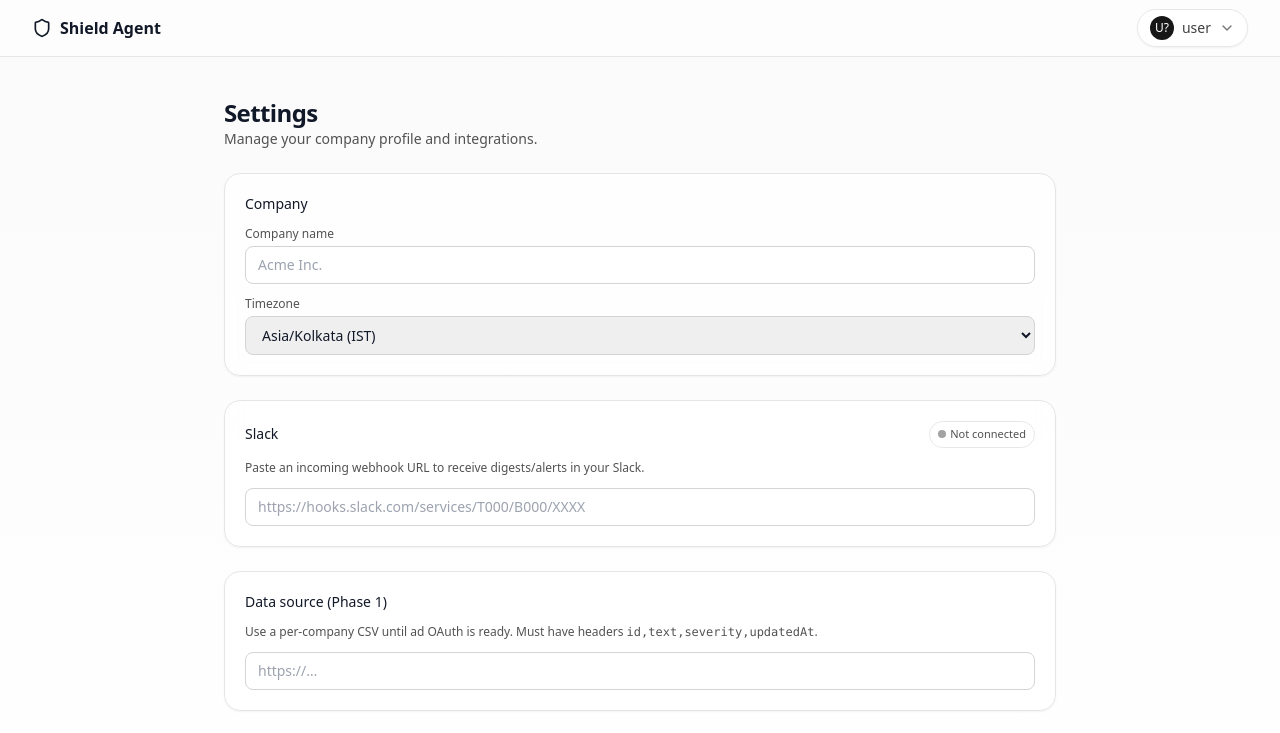
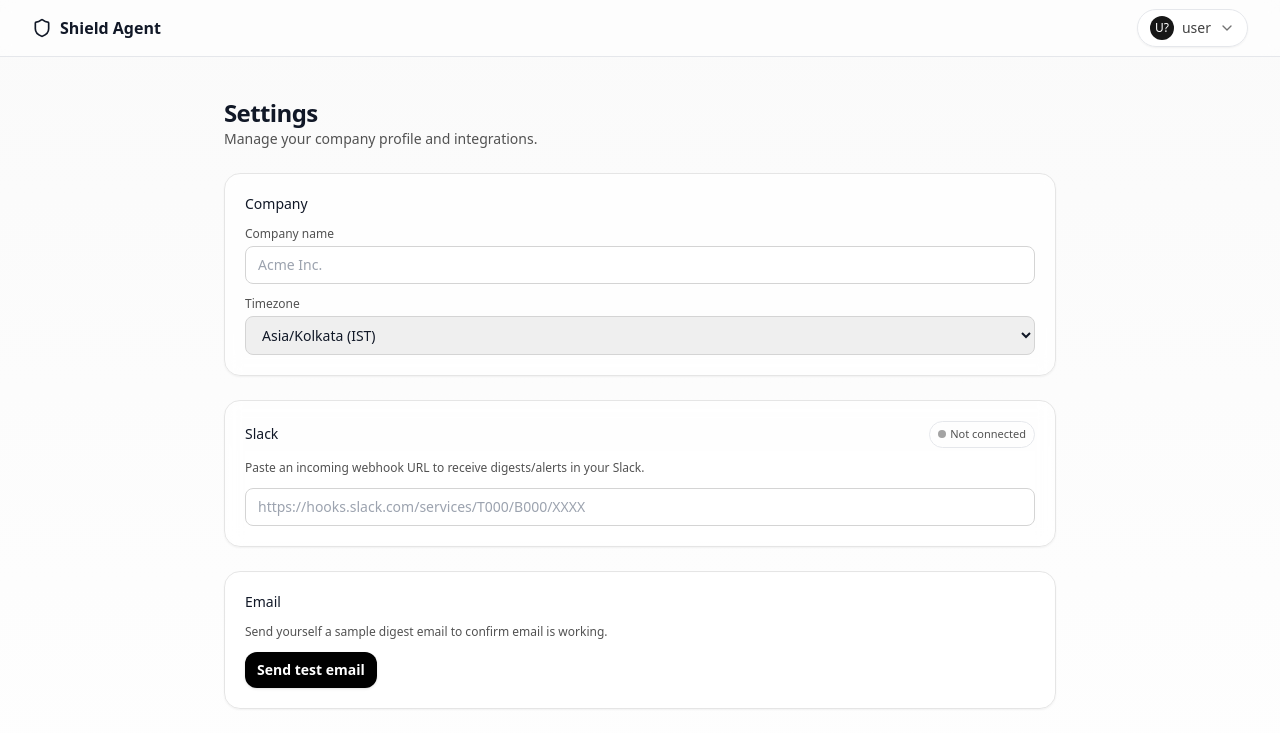
Before and after one commit to ragshubham/growth-agents, a Next.js app: page /settings in a window 1280 px wide. Shown: the top 733 px of the page. Built offline with nearby package versions, Linux system fonts and the light colour scheme; no server answers.

Commit message:
Settings: add Email test button and endpoint

```diff
--- a/app/settings/page.tsx
+++ b/app/settings/page.tsx
@@ -168,7 +168,6 @@ export default function SettingsPage() {
               className="w-full px-3 py-2 rounded-lg border border-neutral-300 text-sm"
             />
 
-            {/* gentle validation hint */}
             {!slackConnected && form.slackWebhookUrl.trim() && (
               <p className="text-[11px] text-amber-700">
                 This doesn’t look like a Slack webhook. Expected format:
@@ -176,11 +175,19 @@ export default function SettingsPage() {
               </p>
             )}
 
-            {/* Send test button (only when connected) */}
             {slackConnected && <SendSlackTest />}
           </section>
 
-          {/* Data source (Phase 1 CSV) */}
+          {/* Email */}
+          <section className="rounded-2xl border border-neutral-200 bg-white/70 p-5 shadow-sm backdrop-blur space-y-3">
+            <h2 className="text-sm font-medium">Email</h2>
+            <p className="text-xs text-neutral-600">
+              Send yourself a sample digest email to confirm email is working.
+            </p>
+            <SendEmailTest />
+          </section>
+
+          {/* Data source */}
           <section className="rounded-2xl border border-neutral-200 bg-white/70 p-5 shadow-sm backdrop-blur space-y-3">
             <h2 className="text-sm font-medium">Data source (Phase 1)</h2>
             <p className="text-xs text-neutral-600">
@@ -215,7 +222,7 @@ export default function SettingsPage() {
   );
 }
 
-/* ---------- small client helper to send test to Slack ---------- */
+/* ---------- helpers ---------- */
 function SendSlackTest() {
   const [sending, setSending] = useState(false);
   const [note, setNote] = useState<string>('');
@@ -249,3 +256,37 @@ function SendSlackTest() {
     </div>
   );
 }
+
+function SendEmailTest() {
+  const [sending, setSending] = useState(false);
+  const [note, setNote] = useState<string>('');
+
+  async function send() {
+    setSending(true);
+    setNote('');
+    try {
+      const r = await fetch('/api/email/test', { method: 'POST' });
+      const j = await r.json().catch(() => ({}));
+      if (j?.ok) setNote('Sent ✓ Check your inbox.');
+      else setNote(j?.error || 'Failed to send test.');
+    } catch (e: any) {
+      setNote(e?.message || 'Failed to send test.');
+    } finally {
+      setSending(false);
+    }
+  }
+
+  return (
+    <div className="flex items-center gap-3">
+      <button
+        type="button"
+        onClick={send}
+        disabled={sending}
+        className="rounded-xl bg-black px-3 py-2 text-sm font-semibold text-white shadow hover:brightness-110 disabled:opacity-60"
+      >
+        {sending ? 'Sending…' : 'Send test email'}
+      </button>
+      {note && <span className="text-sm text-neutral-600">{note}</span>}
+    </div>
+  );
+}
```
